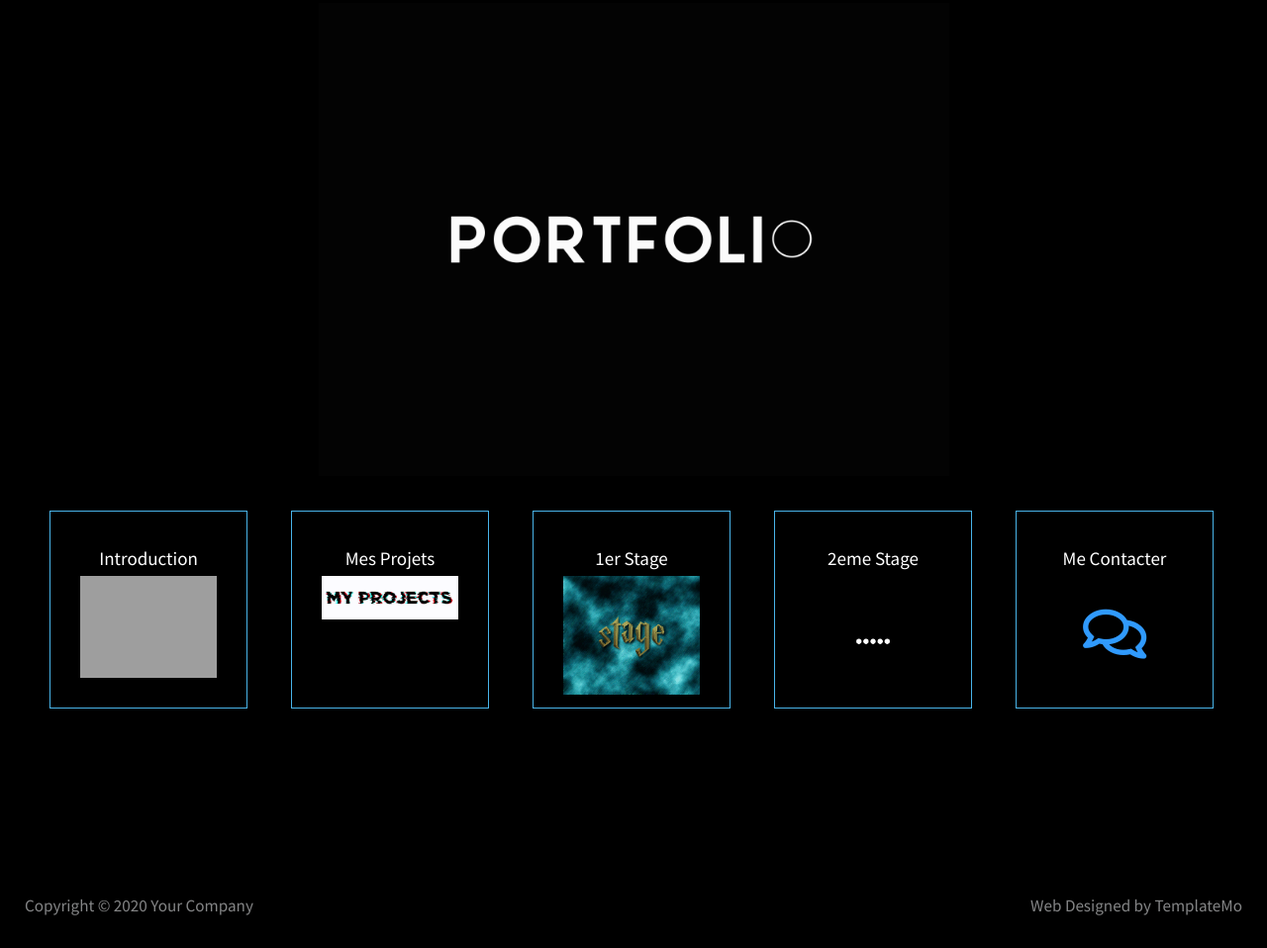
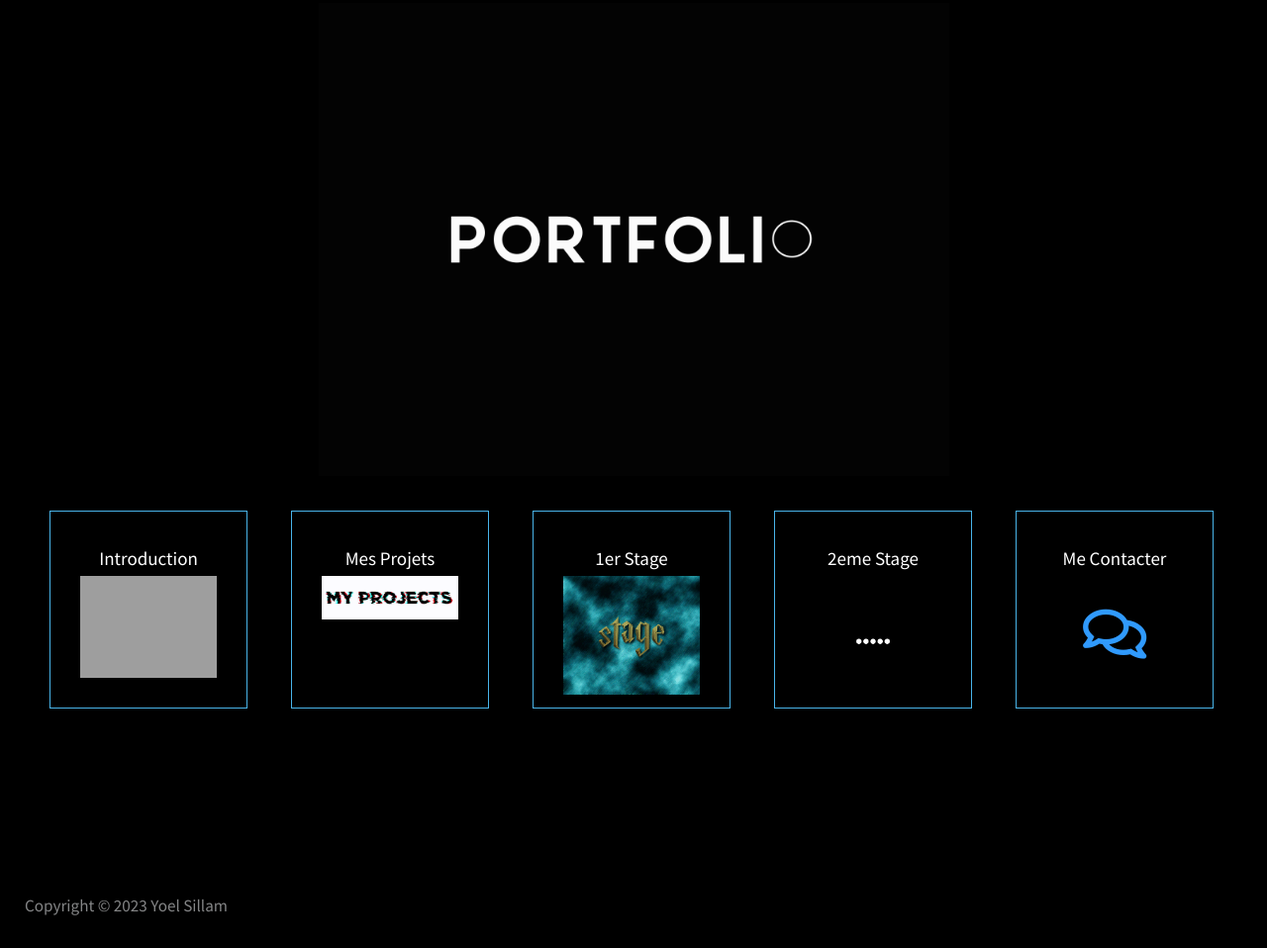
Before and after one commit to YoelSillam/PortFolio-SillamYoel, a plain HTML site: page index.html in a window 1280 px wide. Shown: the part 173-1131 px from the top of the page at 99% size. Drawn offline with Linux system fonts and the light colour scheme; grey boxes are pictures that could not be loaded.

Commit message:
Update index.html

```diff
--- a/index.html
+++ b/index.html
@@ -535,9 +535,9 @@
     </div>
 
     <footer class="tm-footer">
-        <span>Copyright &copy; 2020 Your Company</span>
-        <span>Web Designed by
-        <a href="https://templatemo.com" title="free website templates" target="_parent" rel="nofollow">TemplateMo</a></span>
+        <span>Copyright &copy; 2023 Yoel Sillam</span>
+
+
 </footer>
 
     <script src="js/jquery-3.4.1.min.js"></script>
```
